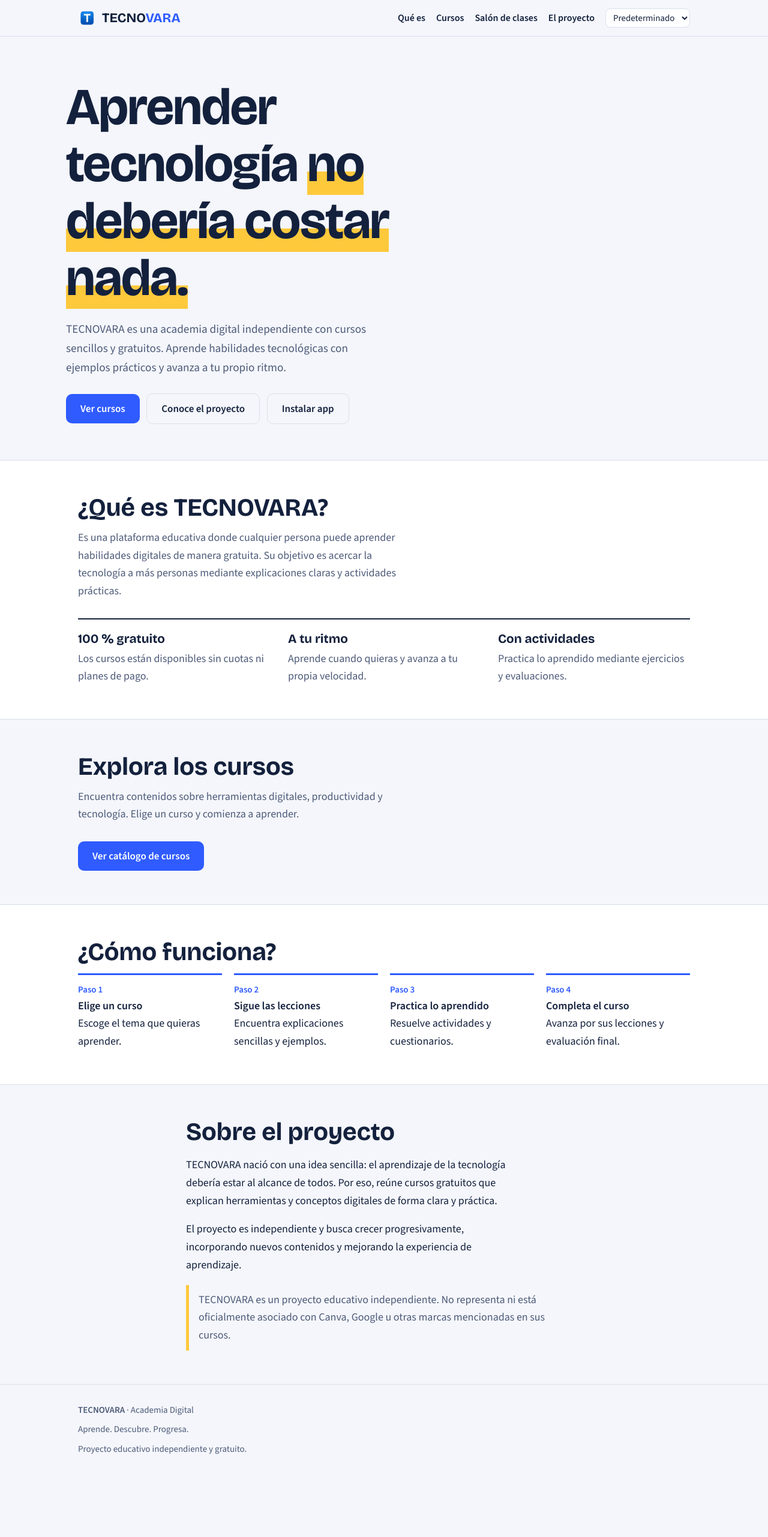
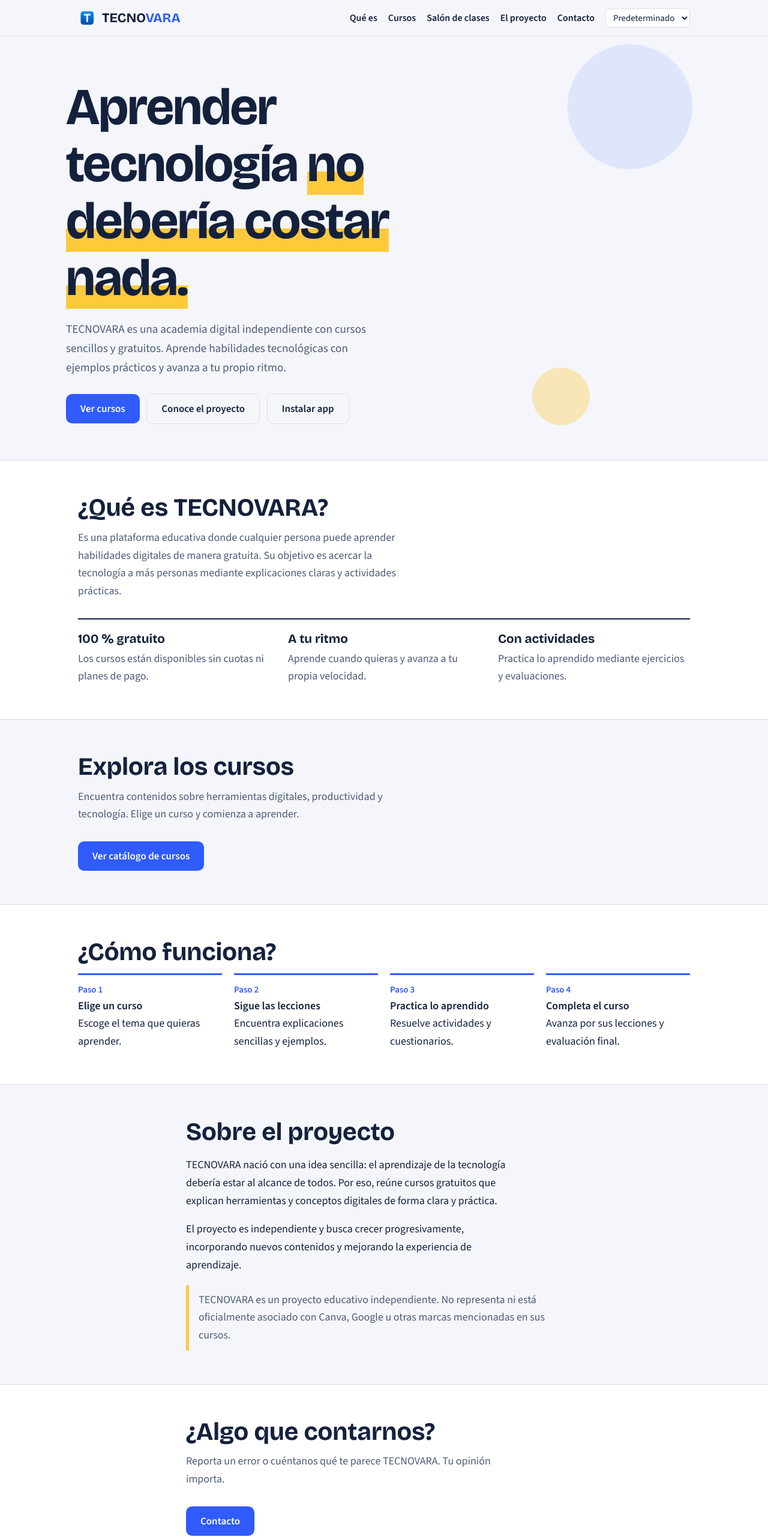
Before and after one commit to crisandres11/tecnovara, a plain HTML site: page index.html in a window 1280 px wide. Shown: the top 2563 px of the page at 60% size. Before the commit the page ends 2477 px from the top, so only its background shows below. Drawn offline with nearby package versions, Linux system fonts and the light colour scheme.

Commit message:
Update index.html

```diff
--- a/index.html
+++ b/index.html
@@ -49,12 +49,14 @@
     .top nav a { color:var(--ink); text-decoration:none; font-weight:600; font-size:16px; }
     .top nav a:hover { color:var(--acc); }
     .tema { font:inherit; font-size:15px; background:var(--surf); color:var(--ink); border:1px solid var(--line); border-radius:8px; padding:4px 8px; cursor:pointer; }
-    .hero { padding:70px 0 60px; }
+    .hero { padding:70px 0 60px; position:relative; isolation:isolate; }
     .hero h1 { font-size:clamp(2.6rem,8vw,5.4rem); max-width:14ch; letter-spacing:-.02em; }
-    .hero h1 span { background:linear-gradient(transparent 62%,var(--acc2) 62%); }
+    .hero h1 span { background:linear-gradient(transparent 62%,var(--acc2) 62%) no-repeat 0 0 / 0% 100%; animation:marca .9s .7s ease forwards; }
     .hero p { max-width:56ch; color:var(--mut); font-size:1.2rem; margin:22px 0 28px; }
     .btn { display:inline-block; background:var(--acc); color:var(--onacc); text-decoration:none; font-weight:600; border:0; cursor:pointer; border-radius:10px; padding:13px 24px; font:600 17px "Source Sans 3",sans-serif; transition:transform .2s ease, box-shadow .2s ease, background .2s ease; }
+    .btn[hidden] { display:none; }
     .btn:hover { transform:translateY(-3px); box-shadow:0 8px 22px rgba(47,91,255,.2); }
+    .btn:active { transform:translateY(0) scale(.98); }
     .btn.alt { background:transparent; color:var(--ink); border:1px solid var(--line); margin-left:8px; }
     section { padding:56px 0; }
     section h2 { font-size:clamp(1.8rem,4.5vw,2.6rem); margin-bottom:12px; }
@@ -86,11 +88,39 @@
     .why > div { transition:transform .25s ease; }
     .why > div:hover { transform:translateY(-5px); }
     @keyframes heroIn { from { opacity:0; transform:translateY(20px); } to { opacity:1; transform:translateY(0); } }
+
+    /* Subrayado que se dibuja en el título */
+    @keyframes marca { to { background-size:100% 100%; } }
+
+    /* Círculos de fondo que flotan despacio en la portada */
+    .hero::before, .hero::after { content:""; position:absolute; border-radius:50%; z-index:-1; pointer-events:none; }
+    .hero::before { width:200px; height:200px; right:20px; top:30px; background:var(--acc); opacity:.1; animation:flota 9s ease-in-out infinite alternate; }
+    .hero::after { width:90px; height:90px; right:190px; bottom:40px; background:var(--acc2); opacity:.35; animation:flota 7s -3s ease-in-out infinite alternate; }
+    @keyframes flota { from { transform:translateY(0) scale(1); } to { transform:translateY(-22px) scale(1.07); } }
+
+    /* Las tarjetas y los pasos aparecen uno tras otro */
+    .js .reveal.visible .why > div, .js .reveal.visible .steps li { animation:itemIn .6s var(--d,0s) cubic-bezier(.2,.7,.2,1) backwards; }
+    .why > div:nth-child(2), .steps li:nth-child(2) { --d:.12s; }
+    .why > div:nth-child(3), .steps li:nth-child(3) { --d:.24s; }
+    .steps li:nth-child(4) { --d:.36s; }
+    @keyframes itemIn { from { opacity:0; transform:translateY(18px); } to { opacity:1; transform:translateY(0); } }
+
+    /* Subrayado animado en los enlaces del menú */
+    .top nav a:not(.tema) { position:relative; }
+    .top nav a:not(.tema)::after { content:""; position:absolute; left:0; right:0; bottom:-3px; height:2px; background:var(--acc); transform:scaleX(0); transform-origin:left; transition:transform .25s ease; }
+    .top nav a:not(.tema):hover::after, .top nav a:not(.tema):focus-visible::after { transform:scaleX(1); }
+
+    /* Botón de contacto con un aro que late suavemente */
+    .btn.pulse { animation:late 2.6s ease-out infinite; }
+    .btn.pulse:hover { animation:none; }
+    @keyframes late { 0% { box-shadow:0 0 0 0 rgba(47,91,255,.45); } 70%, 100% { box-shadow:0 0 0 16px rgba(47,91,255,0); } }
+
     @media(prefers-reduced-motion:reduce) {
       *,*::before,*::after { scroll-behavior:auto !important; animation-duration:.01ms !important; animation-iteration-count:1 !important; transition-duration:.01ms !important; }
       .js .reveal { opacity:1; transform:none; }
+      .btn.pulse { animation:none; }
     }
-    @media(max-width:760px) { .why { grid-template-columns:1fr; } .top nav { gap:12px; } .btn.alt { margin:10px 0 0; } .hero { padding:44px 0; } }
+    @media(max-width:760px) { .why { grid-template-columns:1fr; } .top nav { gap:12px; } .btn.alt { margin:10px 0 0; } .hero { padding:44px 0; } .hero::before { width:130px; height:130px; right:10px; top:10px; } .hero::after { right:110px; bottom:10px; } }
   </style>
   <script type="application/ld+json">
   { "@context":"https://schema.org", "@type":"WebSite", "name":"TECNOVARA", "url":"https://tecnovara.pages.dev/", "inLanguage":"es", "description":"Academia digital independiente con cursos gratuitos." }
@@ -105,6 +135,7 @@
       <a href="/cursos/">Cursos</a>
       <a href="/clase/">Salón de clases</a>
       <a href="#proyecto">El proyecto</a>
+      <a href="/contacto/">Contacto</a>
       <select id="tema" class="tema" aria-label="Tema de color"><option value="auto">Predeterminado</option><option value="light">Claro</option><option value="dark">Oscuro</option></select>
     </nav>
   </div>
@@ -154,8 +185,15 @@
       <div class="note">TECNOVARA es un proyecto educativo independiente. No representa ni está oficialmente asociado con Canva, Google u otras marcas mencionadas en sus cursos.</div>
     </div>
   </section>
+  <section id="contacto" class="alt-bg reveal">
+    <div class="wrap about">
+      <h2>¿Algo que contarnos?</h2>
+      <p class="lead">Reporta un error o cuéntanos qué te parece TECNOVARA. Tu opinión importa.</p>
+      <a class="btn pulse" href="/contacto/">Contacto</a>
+    </div>
+  </section>
 </main>
-<footer><div class="wrap"><p><b>TECNOVARA</b> · Academia Digital</p><p>Aprende. Descubre. Progresa.</p><p>Proyecto educativo independiente y gratuito.</p></div></footer>
+<footer><div class="wrap"><p><b>TECNOVARA</b> · Academia Digital</p><p>Aprende. Descubre. Progresa.</p><p>Proyecto educativo independiente y gratuito.</p><p><a href="/contacto/">Contacto</a></p></div></footer>
 <dialog id="dinst" aria-labelledby="tdinst">
   <h2 id="tdinst">Instalar TECNOVARA</h2>
   <p>Tu navegador no mostró la instalación automática. Prueba así:</p>
```
